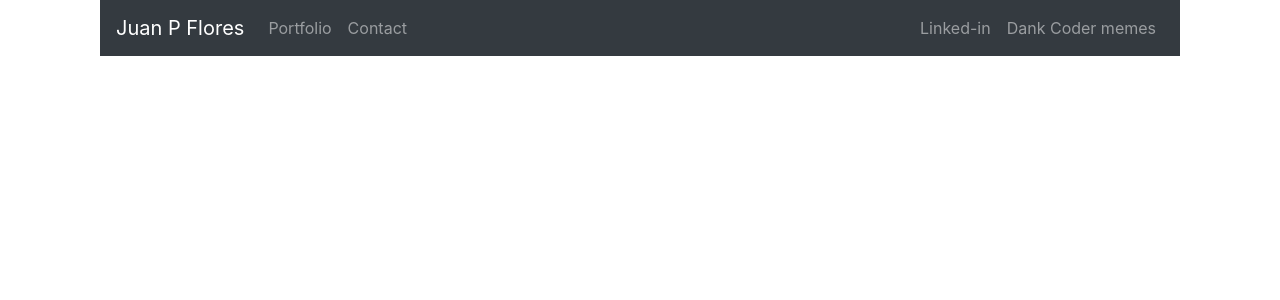
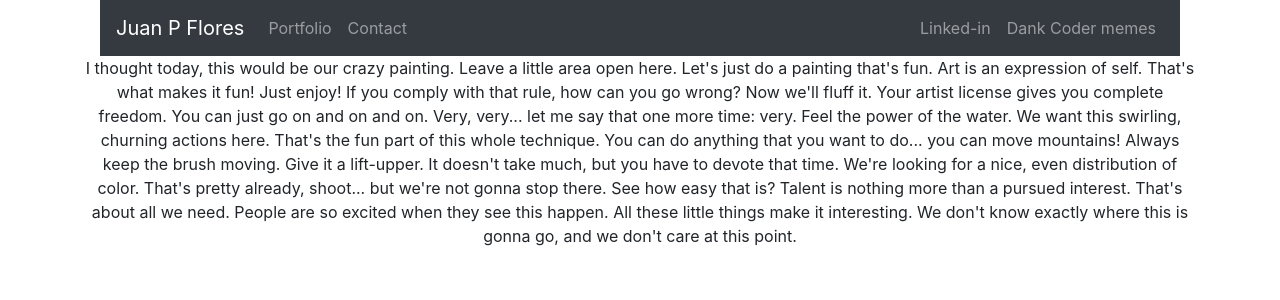
Before and after one commit to EASYMAK777/react-portfolio-abandoned, a React (Create React App) app: page / in a window 1280 px wide. Shown: the top 300 px of the page. Built offline with nearby package versions, Linux system fonts and the light colour scheme.

Commit message:
converted main body of about page into component

```diff
--- a/src/App.js
+++ b/src/App.js
@@ -1,7 +1,9 @@
 import React from 'react';
-import { Container, Row, Col } from 'react-bootstrap';
+import { Container, Row, Col, } from 'react-bootstrap';
 import './App.css';
-import Header from "./components/Navbar/header"
+import Header from "./components/Navbar/header";
+import Main from './components/Main/main';
+
 
 
 function App() {
@@ -10,20 +12,25 @@ function App() {
       <Container>
         <Row>
           <Col>
-            <Header/>
+            <Header />
           </Col>
         </Row>
+        <Row>
+          <Col>
+            <Main/>
+          </Col>
+        </Row>
+      </Container>
+    </div>
 
 
 
 
 
 
-      </Container>
 
 
 
-    </div>
 
 
   );
--- /dev/null
+++ b/src/components/Image/image.js
@@ -0,0 +1,2 @@
+import React from 'react';
+import Image from 'react-bootstrap/Image'
--- /dev/null
+++ b/src/components/Main/main.js
@@ -0,0 +1,26 @@
+import React from 'react';
+
+
+function Main() {
+    return (
+        <div className="main">
+
+            <p>I thought today, this would be our crazy painting. Leave a little area open here. Let's just do a painting that's fun. Art is an expression of self. That's what makes it fun! Just enjoy!
+
+            If you comply with that rule, how can you go wrong? Now we'll fluff it. Your artist license gives you complete freedom. You can just go on and on and on. Very, very... let me say that one more time: very.
+
+            Feel the power of the water. We want this swirling, churning actions here. That's the fun part of this whole technique. You can do anything that you want to do... you can move mountains! Always keep the brush moving.
+
+            Give it a lift-upper. It doesn't take much, but you have to devote that time. We're looking for a nice, even distribution of color. That's pretty already, shoot... but we're not gonna stop there. See how easy that is?
+
+            Talent is nothing more than a pursued interest. That's about all we need. People are so excited when they see this happen. All these little things make it interesting. We don't know exactly where this is gonna go, and we don't care at this point.
+            </p>
+
+
+
+
+        </div>
+    );
+}
+
+export default Main;
```
Also changed, not shown: src/components/Jumbotron/jumbotron.js (+22 -0 lines), src/components/Image/image.css (added).
